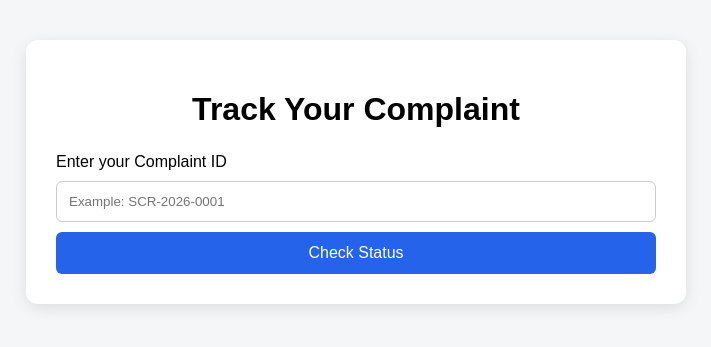
After one commit to muppidivarshini59/smart-classroom-issue-reporting, a Flask app: page /track in a window 1280 px wide. The commit adds this page. Shown: the top 347 px of the page, without its empty margins (284-995 px from the left). Run offline with Flask 3, Linux system fonts and the light colour scheme; some libraries are stand-ins or nearby versions.

Commit message:
Add complaint tracking feature

```diff
--- a/app.py
+++ b/app.py
@@ -371,7 +371,47 @@ def success(complaint_id):
         complaint=complaint
     )
 
+# ---------------------------------------------------------------------------
+# Student complaint tracking
+# ---------------------------------------------------------------------------
 
+@app.route("/track", methods=["GET", "POST"])
+def track_complaint():
+    complaint = None
+    error = None
+
+    if request.method == "POST":
+        complaint_id = request.form.get("complaint_id", "").strip().upper()
+
+        if not complaint_id:
+            error = "Please enter your Complaint ID."
+        else:
+            conn = get_db()
+            cursor = conn.cursor(cursor_factory=RealDictCursor)
+
+            cursor.execute(
+                """
+                SELECT complaint_id, name, classroom, category,
+                       description, status, created_at
+                FROM complaints
+                WHERE complaint_id = %s
+                """,
+                (complaint_id,)
+            )
+
+            complaint = cursor.fetchone()
+
+            cursor.close()
+            conn.close()
+
+            if not complaint:
+                error = "Complaint ID not found."
+
+    return render_template(
+        "track.html",
+        complaint=complaint,
+        error=error
+    )
 # ---------------------------------------------------------------------------
 # Admin login and admin routes
 # ---------------------------------------------------------------------------
--- /dev/null
+++ b/templates/track.html
@@ -0,0 +1,147 @@
+<!DOCTYPE html>
+<html lang="en">
+<head>
+    <meta charset="UTF-8">
+    <meta name="viewport" content="width=device-width, initial-scale=1.0">
+    <title>Track Complaint</title>
+
+    <style>
+        body {
+            font-family: Arial, sans-serif;
+            background: #f4f6f8;
+            margin: 0;
+            padding: 40px 20px;
+        }
+
+        .container {
+            max-width: 600px;
+            margin: auto;
+            background: white;
+            padding: 30px;
+            border-radius: 12px;
+            box-shadow: 0 4px 15px rgba(0,0,0,0.1);
+        }
+
+        h1 {
+            text-align: center;
+            margin-bottom: 25px;
+        }
+
+        input {
+            width: 100%;
+            padding: 12px;
+            margin: 10px 0;
+            border: 1px solid #ccc;
+            border-radius: 6px;
+            box-sizing: border-box;
+        }
+
+        button {
+            width: 100%;
+            padding: 12px;
+            background: #2563eb;
+            color: white;
+            border: none;
+            border-radius: 6px;
+            cursor: pointer;
+            font-size: 16px;
+        }
+
+        button:hover {
+            background: #1d4ed8;
+        }
+
+        .error {
+            background: #fee2e2;
+            color: #b91c1c;
+            padding: 12px;
+            border-radius: 6px;
+            margin-top: 15px;
+        }
+
+        .result {
+            margin-top: 25px;
+            padding: 20px;
+            background: #f8fafc;
+            border-radius: 8px;
+        }
+
+        .status {
+            font-size: 20px;
+            font-weight: bold;
+            margin-top: 10px;
+        }
+
+        .details {
+            margin-top: 10px;
+            line-height: 1.7;
+        }
+    </style>
+</head>
+
+<body>
+
+<div class="container">
+
+    <h1>Track Your Complaint</h1>
+
+    <form method="POST">
+        <label>Enter your Complaint ID</label>
+
+        <input
+            type="text"
+            name="complaint_id"
+            placeholder="Example: SCR-2026-0001"
+            required
+        >
+
+        <button type="submit">Check Status</button>
+    </form>
+
+    {% if error %}
+        <div class="error">
+            {{ error }}
+        </div>
+    {% endif %}
+
+    {% if complaint %}
+        <div class="result">
+
+            <h2>Complaint Details</h2>
+
+            <div class="details">
+                <strong>Complaint ID:</strong>
+                {{ complaint.complaint_id }}
+                <br>
+
+                <strong>Student:</strong>
+                {{ complaint.name }}
+                <br>
+
+                <strong>Classroom:</strong>
+                {{ complaint.classroom }}
+                <br>
+
+                <strong>Category:</strong>
+                {{ complaint.category }}
+                <br>
+
+                <strong>Description:</strong>
+                {{ complaint.description }}
+                <br>
+
+                <strong>Submitted:</strong>
+                {{ complaint.created_at }}
+            </div>
+
+            <div class="status">
+                Status: {{ complaint.status }}
+            </div>
+
+        </div>
+    {% endif %}
+
+</div>
+
+</body>
+</html>
```
Also changed, not shown: templates/index.html (+75 -13 lines).
